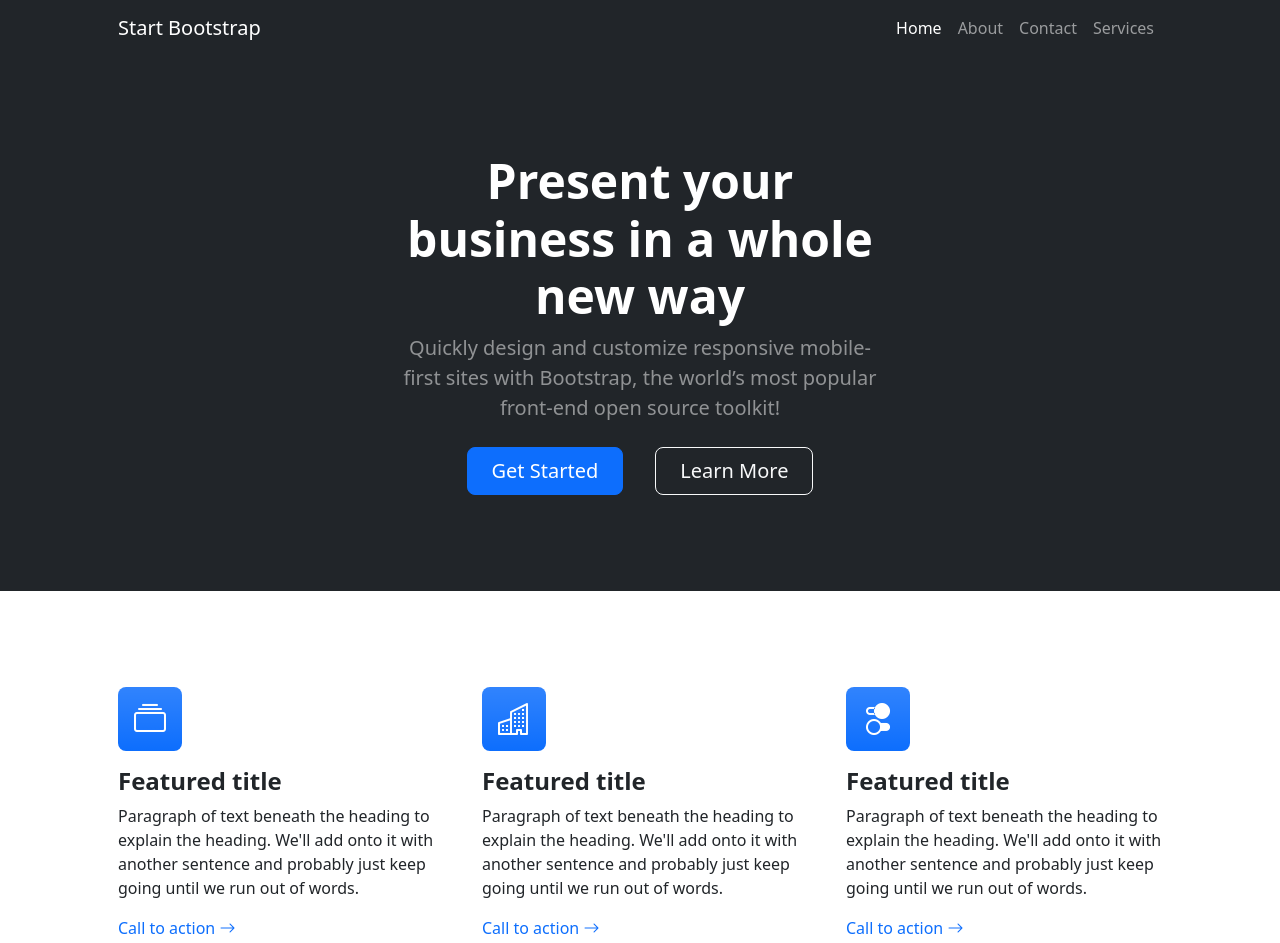
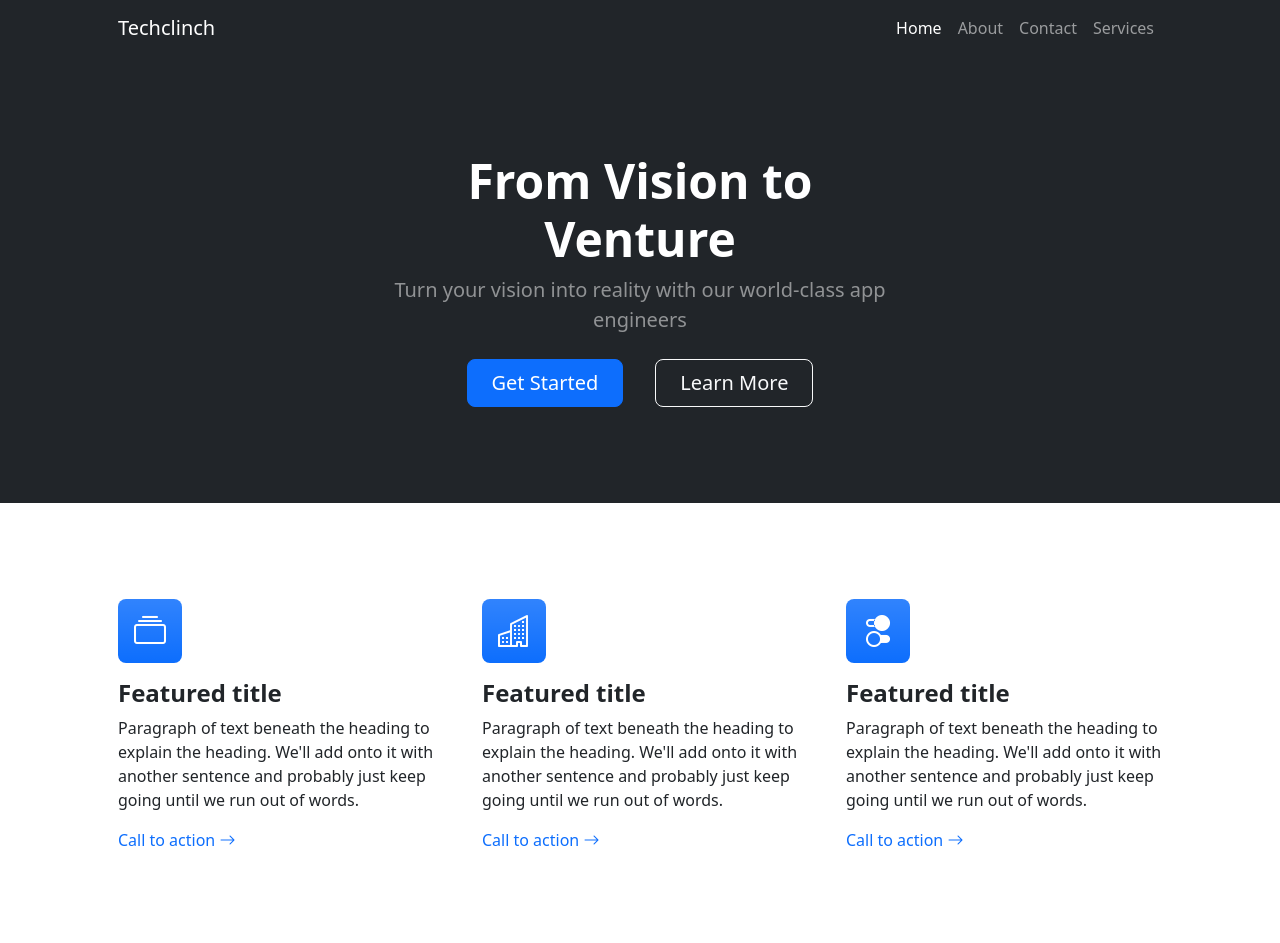
Before and after one commit to tech-clinch/tech-clinch.github.io, a plain HTML site: page index.html in a window 1280 px wide. Shown: the top 943 px of the page. Drawn offline with nearby package versions, Linux system fonts and the light colour scheme.

Commit message:
Adds tagline and title to the page

```diff
--- a/index.html
+++ b/index.html
@@ -17,7 +17,7 @@
         <!-- Responsive navbar-->
         <nav class="navbar navbar-expand-lg navbar-dark bg-dark">
             <div class="container px-5">
-                <a class="navbar-brand" href="#!">Start Bootstrap</a>
+                <a class="navbar-brand" href="#!">Techclinch</a>
                 <button class="navbar-toggler" type="button" data-bs-toggle="collapse" data-bs-target="#navbarSupportedContent" aria-controls="navbarSupportedContent" aria-expanded="false" aria-label="Toggle navigation"><span class="navbar-toggler-icon"></span></button>
                 <div class="collapse navbar-collapse" id="navbarSupportedContent">
                     <ul class="navbar-nav ms-auto mb-2 mb-lg-0">
@@ -35,8 +35,8 @@
                 <div class="row gx-5 justify-content-center">
                     <div class="col-lg-6">
                         <div class="text-center my-5">
-                            <h1 class="display-5 fw-bolder text-white mb-2">Present your business in a whole new way</h1>
-                            <p class="lead text-white-50 mb-4">Quickly design and customize responsive mobile-first sites with Bootstrap, the world’s most popular front-end open source toolkit!</p>
+                            <h1 class="display-5 fw-bolder text-white mb-2">From Vision to Venture</h1>
+                            <p class="lead text-white-50 mb-4">Turn your vision into reality with our world-class app engineers</p>
                             <div class="d-grid gap-3 d-sm-flex justify-content-sm-center">
                                 <a class="btn btn-primary btn-lg px-4 me-sm-3" href="#features">Get Started</a>
                                 <a class="btn btn-outline-light btn-lg px-4" href="#!">Learn More</a>
```
